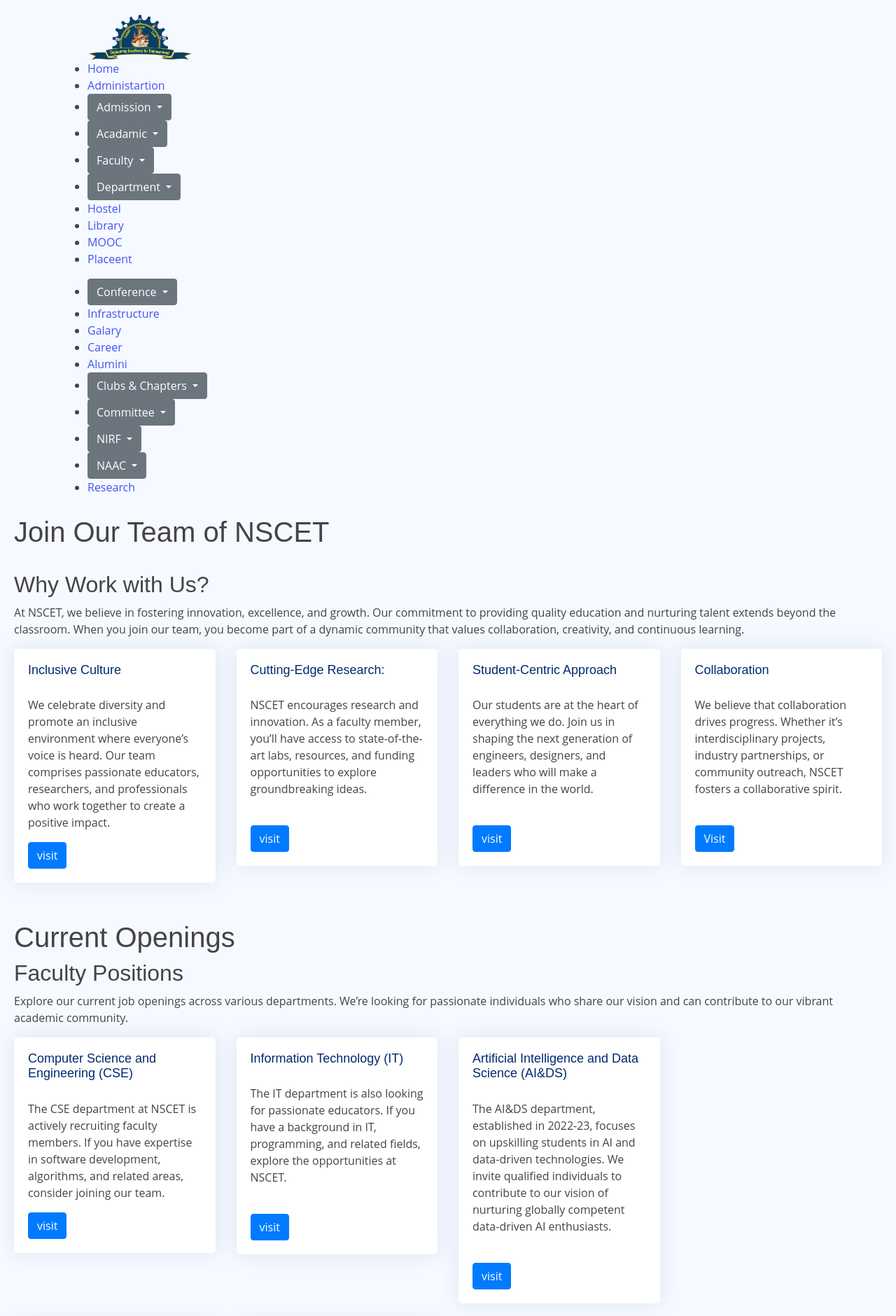
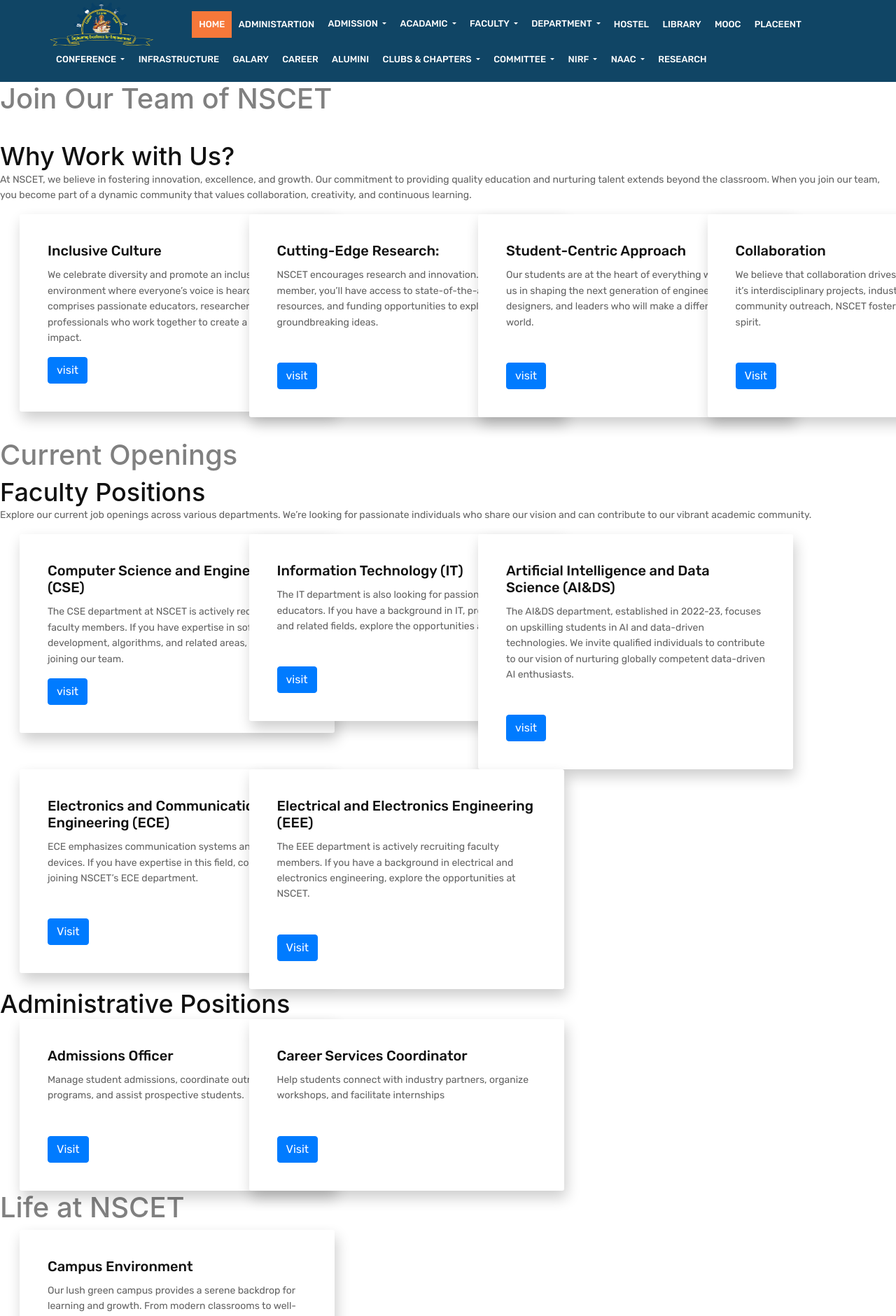
Before and after one commit to InnovativeSPIN/PHP-NSCET-WEBSITE, a PHP site: the page made by new carrer/index.php in a window 1280 px wide. Shown: the top 1880 px of the page at 70% size. Run offline with PHP 8.4, Linux system fonts and the light colour scheme; some libraries are stand-ins or nearby versions.

Commit message:
carrer page navbar fix

```diff
--- a/new carrer/index.php
+++ b/new carrer/index.php
@@ -17,12 +17,12 @@
   <link rel="stylesheet" href="https://cdn.jsdelivr.net/npm/bootstrap@4.0.0/dist/css/bootstrap.min.css"
     integrity="sha384-Gn5384xqQ1aoWXA+058RXPxPg6fy4IWvTNh0E263XmFcJlSAwiGgFAW/dAiS6JXm" crossorigin="anonymous">
 
-  <link rel="stylesheet" href="css/font-awesome.min.css" />
-  <link rel="stylesheet" href="css/themify-icons.css" />
-  <link rel="stylesheet" href="css/magnific-popup.css" />
-  <link rel="stylesheet" href="css/animate.css" />
-  <link rel="stylesheet" href="css/owl.carousel.css" />
-  <link rel="stylesheet" href="css/style.css" />
+  <link rel="stylesheet" href="/css/font-awesome.min.css" />
+  <link rel="stylesheet" href="/css/themify-icons.css" />
+  <link rel="stylesheet" href="/css/magnific-popup.css" />
+  <link rel="stylesheet" href="/css/animate.css" />
+  <link rel="stylesheet" href="/css/owl.carousel.css" />
+  <link rel="stylesheet" href="/css/style.css" />
   <link rel="stylesheet" href="style.css">
 
 </head>
--- a/new carrer/style.css
+++ b/new carrer/style.css
@@ -1,7 +1,3 @@
-body{
-    padding: 20px;
-}
-
 #row1{
     margin-left: 100px;
 }
```
